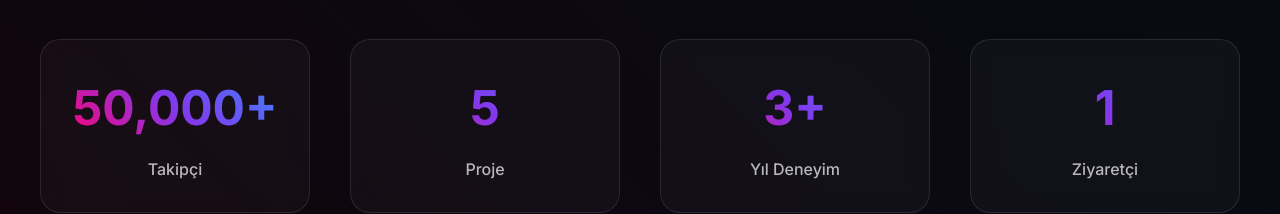
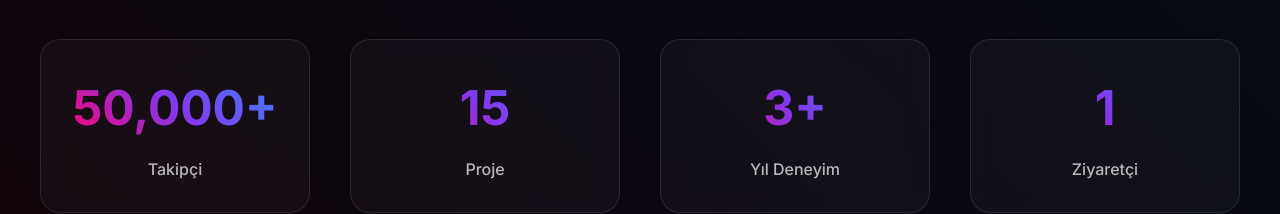
Before and after one commit to semyhist/Portfolio, a React (Create React App) app: page / in a window 1280 px wide. Shown: the part 841-1055 px from the top of the page. Built offline with nearby package versions, Linux system fonts and the light colour scheme.

Commit message:
EsLint hataları giderildi.

```diff
--- a/src/App.js
+++ b/src/App.js
@@ -1,4 +1,4 @@
-import React, { useEffect, useState, useRef } from "react";
+import React, { useEffect, useState } from "react";
 import { motion, AnimatePresence, useScroll, useTransform } from "framer-motion";
 import {
   Github,
@@ -92,7 +92,7 @@ function App() {
   }, [fullText]);
 
   useEffect(() => {
-    const targets = { followers: 50000, projects: 5, experience: 3, visitors};
+    const targets = { followers: 50000, projects: 15, experience: 3, visitors };
     const duration = 2000;
     const steps = 60;
     const interval = duration / steps;
@@ -179,10 +179,11 @@ function App() {
 
         <div className="scroll-indicator">
           {[0, 1, 2, 3, 4, 5].map((index) => (
-            <div
+            <button
               key={index}
               className={`scroll-dot ${activeSection === index ? 'active' : ''}`}
               onClick={() => scrollToSection(index)}
+              aria-label={`Go to section ${index + 1}`}
             />
           ))}
         </div>
--- a/src/index.css
+++ b/src/index.css
@@ -561,6 +561,8 @@ html {
   cursor: pointer;
   transition: all 0.3s ease;
   position: relative;
+  border: none;
+  padding: 0;
 }
 
 .scroll-dot.active {
```
